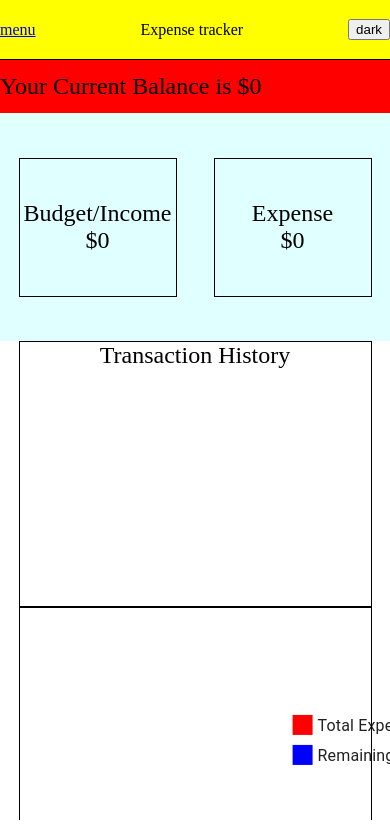
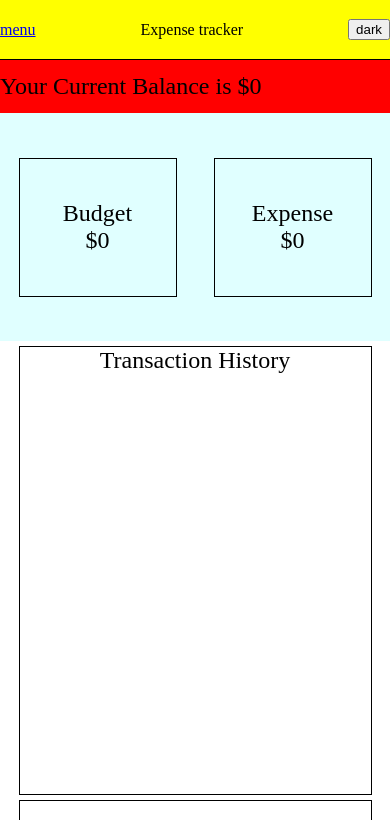
Before and after one commit to kidaneb/Expense-Tracker-React.js-app-Project, a React (Vite) app in the folder Dynamic-part-of-the-app/: page / in a window 390 px wide. Shown: the top 840 px of the page. Built offline with nearby package versions, Linux system fonts and the light colour scheme.

Commit message:
mobile responsive

```diff
--- a/Dynamic-part-of-the-app/src/Home/Home.jsx
+++ b/Dynamic-part-of-the-app/src/Home/Home.jsx
@@ -130,7 +130,7 @@ export function Home() {
 
       <div className="budget-expense-display">
         <div className="budget-display">
-          <div className="budget-title">Budget/Income</div>
+          <div className="budget-title">Budget</div>
           <div className="budget-value" ref={budgetRef}></div>
         </div>
 
--- a/Dynamic-part-of-the-app/src/styles.css
+++ b/Dynamic-part-of-the-app/src/styles.css
@@ -281,15 +281,17 @@ form {
     font-size: 1.5rem;
   }
   .transaction-history-container {
-    height: 70%;
+    height: 100%;
     display: flex;
     flex-direction: column;
     align-items: center;
   }
   .transaction-history {
+    height: 150%;
     width: 90%;
     /* background-color: yellow; */
     border: 1px solid black;
+    margin: 5px;
     overflow: auto;
   }
   .pichart-display {
```
